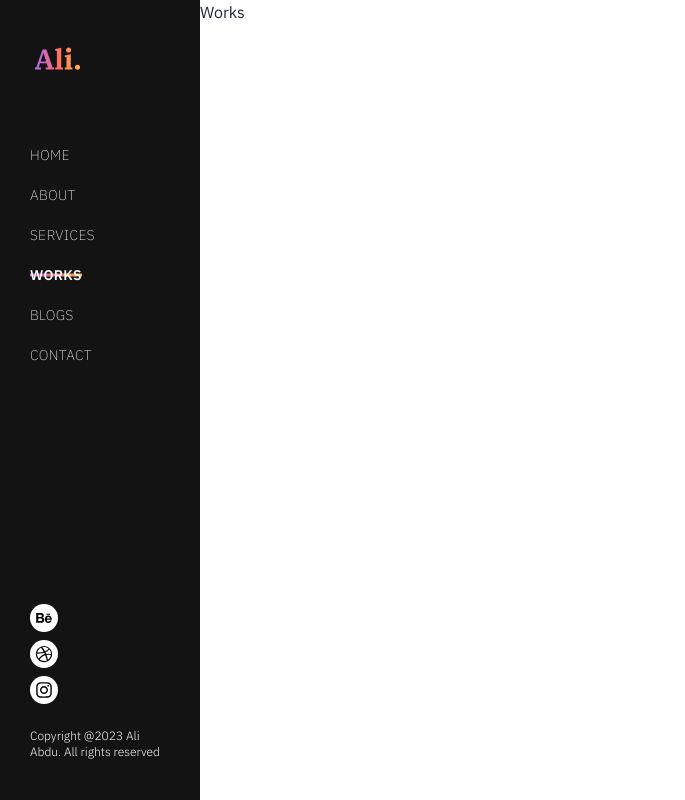
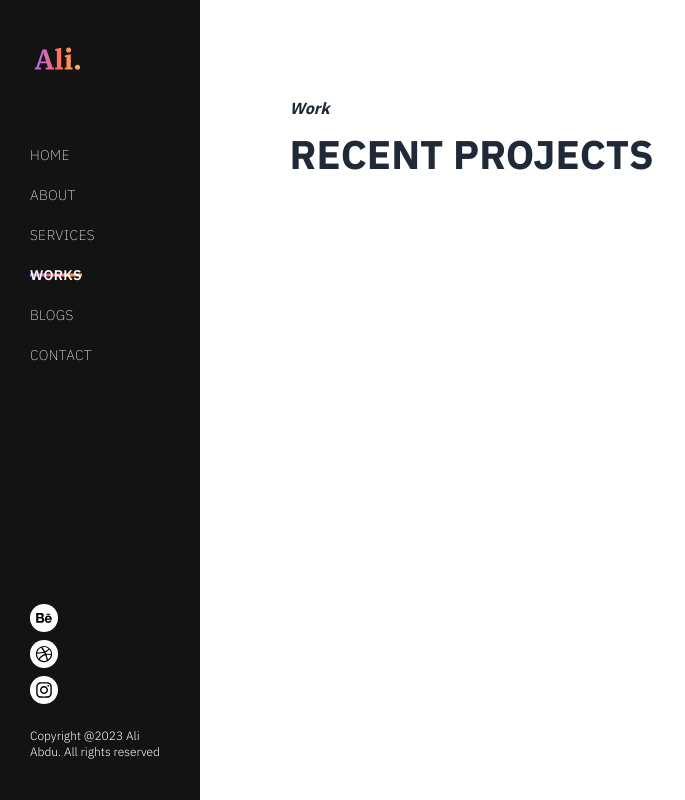
Before and after one commit to HamadBakeel/ali-portfolio, a Next.js app: page /works in a window 1280 px wide. Shown: the whole page, without its empty margins (0-685 px from the left). Built offline with nearby package versions, Linux system fonts and the light colour scheme.

Commit message:
feat: work page title and subtitle

```diff
--- a/app/works/page.tsx
+++ b/app/works/page.tsx
@@ -1,8 +1,13 @@
+import PageSubtitle from '@/components/pageSubtitle'
+import PageTitle from '@/components/pageTitle'
 import React from 'react'
 
 function Works() {
   return (
-    <div>Works</div>
+    <main className="w-full min-h-screen pt-24 px-8 md:px-[3vw] lg:px-[5vw] xl:px-[7vw] max-w-screen-xl">
+      <PageTitle text='Work'/>
+      <PageSubtitle text="recent projects"/>
+    </main>
   )
 }
 
```
